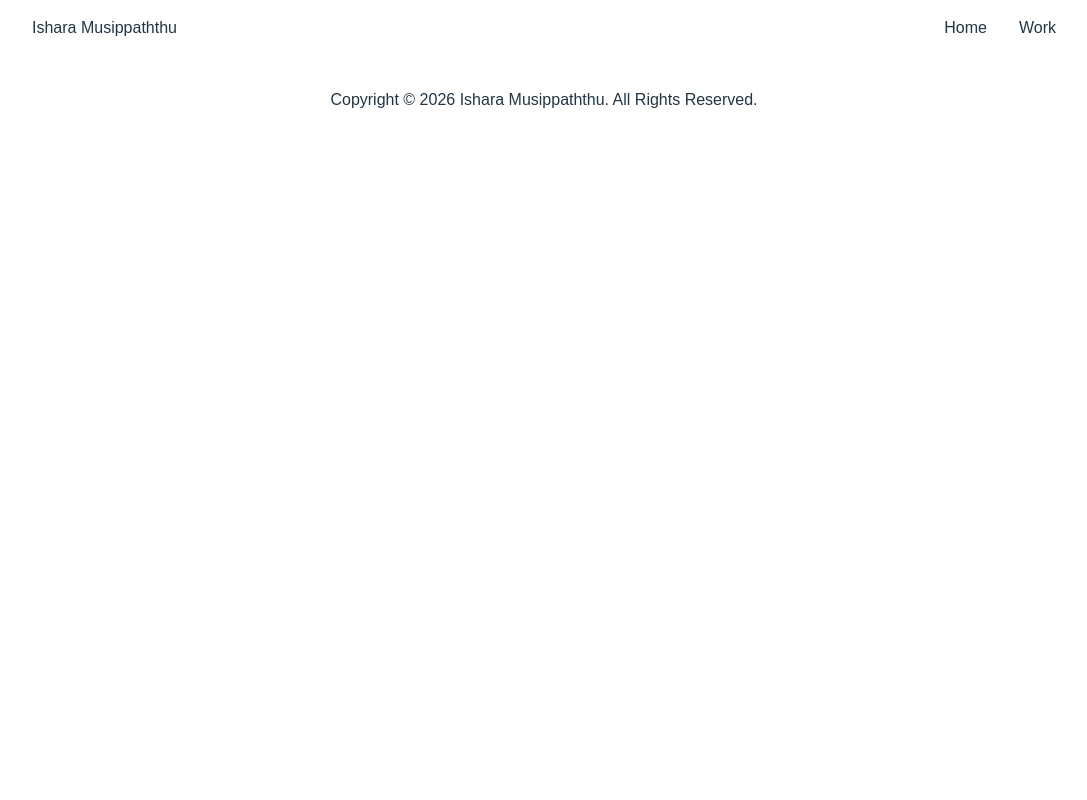
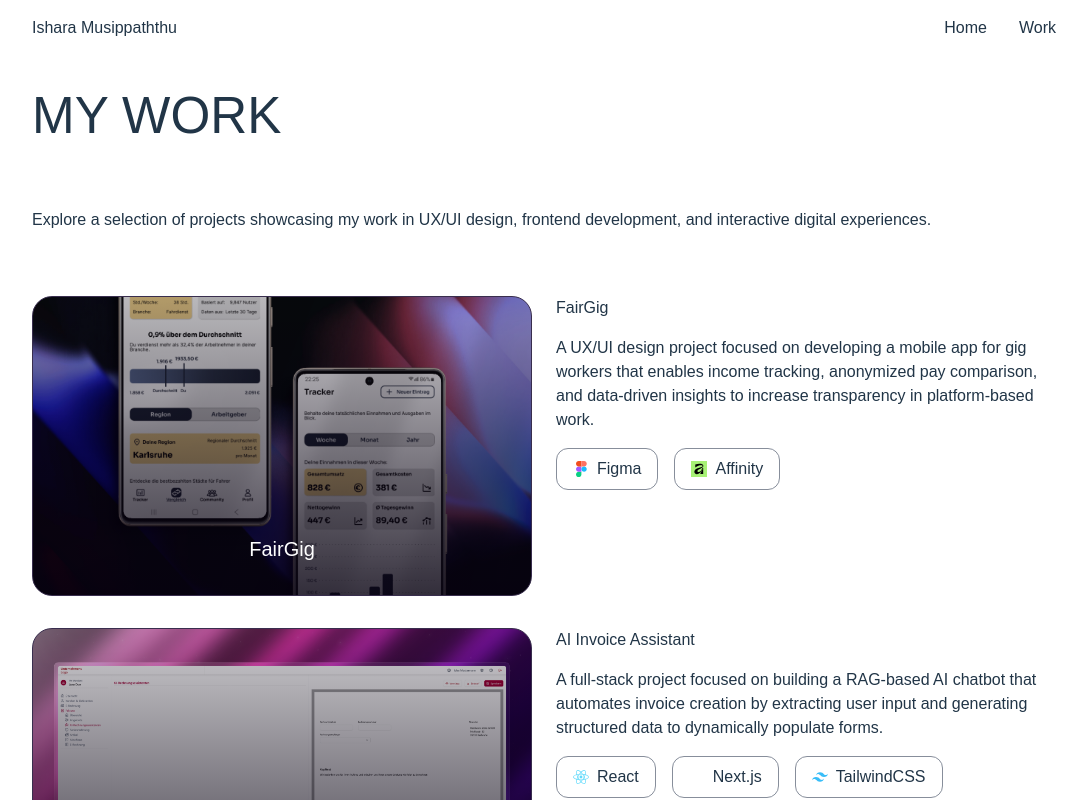
Before and after one commit to ishrdev/portfolio, a React (Vite) app: page /portfolio/work in a window 1280 px wide. Shown: the top 800 px of the page, without its empty margins (96-1183 px from the left). Built offline with nearby package versions, Linux system fonts and the light colour scheme; a web font is replaced by a local one.

Commit message:
fix: configure base path for github pages deployment

```diff
--- a/src/App.tsx
+++ b/src/App.tsx
@@ -16,8 +16,8 @@ import './App.css'
 function App() {
   return (
     <>
-      <Navbar/>
-      <BrowserRouter>
+      <BrowserRouter basename='/portfolio'>
+        <Navbar/>
         <Routes>
           <Route path='/' element={<Home />}/>
           <Route path='/work' element={<Work />}/>
--- a/src/components/Navbar.tsx
+++ b/src/components/Navbar.tsx
@@ -1,3 +1,5 @@
+import { Link } from 'react-router-dom'
+
 const Navbar = () => {
   return (
     <nav className="w-full sticky z-20 mx-auto flex items-center justify-between px-32 py-4">
@@ -6,8 +8,8 @@ const Navbar = () => {
       </div>
       <div>
         <ul className="flex flex-row w-min justify-between items-center gap-8">
-          <li><a href="/">Home</a></li>
-          <li><a href="/work">Work</a></li>
+          <li><Link to="/">Home</Link></li>
+          <li><Link to="/work">Work</Link></li>
         </ul>
       </div>
     </nav>
--- a/vite.config.ts
+++ b/vite.config.ts
@@ -4,6 +4,7 @@ import tailwindcss from '@tailwindcss/vite'
 
 // https://vite.dev/config/
 export default defineConfig({
+  base: 'portfolio',
   plugins: [
     react(),
     tailwindcss()
```
